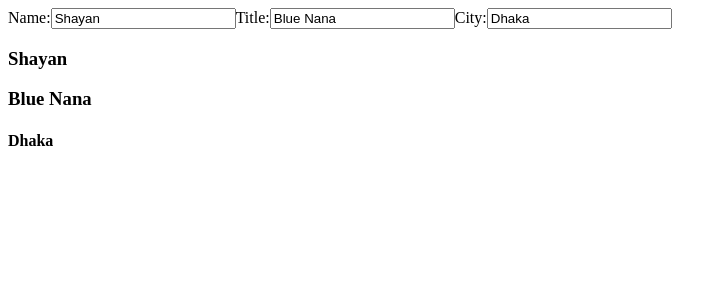
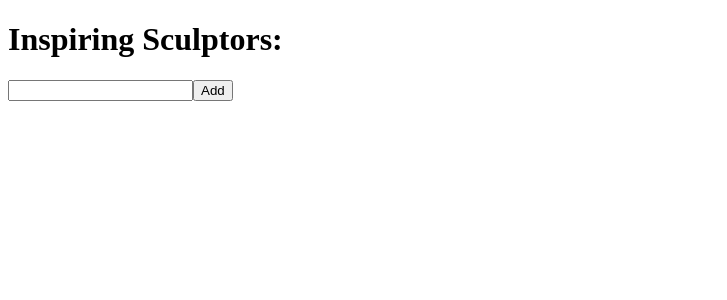
Before and after one commit to Shayan3528/updating-objects-in-state-react-, a React (Vite) app: page / in a window 1280 px wide. Shown: the top 300 px of the page, without its empty margins (0-727 px from the left). Built offline with nearby package versions, Linux system fonts and the light colour scheme.

Commit message:
Updating Arrays in State

```diff
--- a/src/App.jsx
+++ b/src/App.jsx
@@ -1,57 +1,32 @@
-import { useState } from "react";
-export default function App() {
-  const [person, setPerson] = useState({
-    name: "Shayan",
-    artwork: {
-      title: "Blue Nana",
-      city: "Dhaka",
-    },
-  });
+import {useState} from 'react';
+let nextId = 0;
 
-  function handleChange(e) {
-    setPerson({
-      ...person,
-      [e.target.name]: e.target.value,
-    });
-  }
-  function handleArtwork(e) {
-    setPerson({
-      ...person,
-      artwork: {
-        ...person.artwork,
-        [e.target.name]: e.target.value,
-      },
-    });
-  }
+export default function App(){
+  const [name,setName] = useState('');
+  const [artists,setArtists] = useState([]);
 
   return (
     <>
-      <label>
-        Name:
-        <input name="name" value={person.name} onChange={handleChange} />
-      </label>
-      <label>
-        Title:
-        <input
-          name="title"
-          value={person.artwork.title}
-          onChange={handleArtwork}
-        />
-      </label>
-      <label>
-        City:
-        <input
-          name="city"
-          value={person.artwork.city}
-          onChange={handleArtwork}
-        />
-      </label>
+      <h1>Inspiring Sculptors: </h1>
+      <input
+      value = {name}
+      onChange = { e => setName(e.target.value)}
+      />
 
-
-        <h3>{person.name}</h3>
-        <h3>{person.artwork.title}</h3>
-        <h4> {person.artwork.city}</h4>
+      <button onClick = {() => {
+        setArtists([
+          ...artists,
+          {id: nextId++,name:name}
+        ])
+      }}> Add
+      </button>
+      <ul>
+        {artists.map(artists => (
+          <li key = {artists.id} > {artists.name}</li>
+        ))}
+      </ul>
 
     </>
   );
+
 }
```
